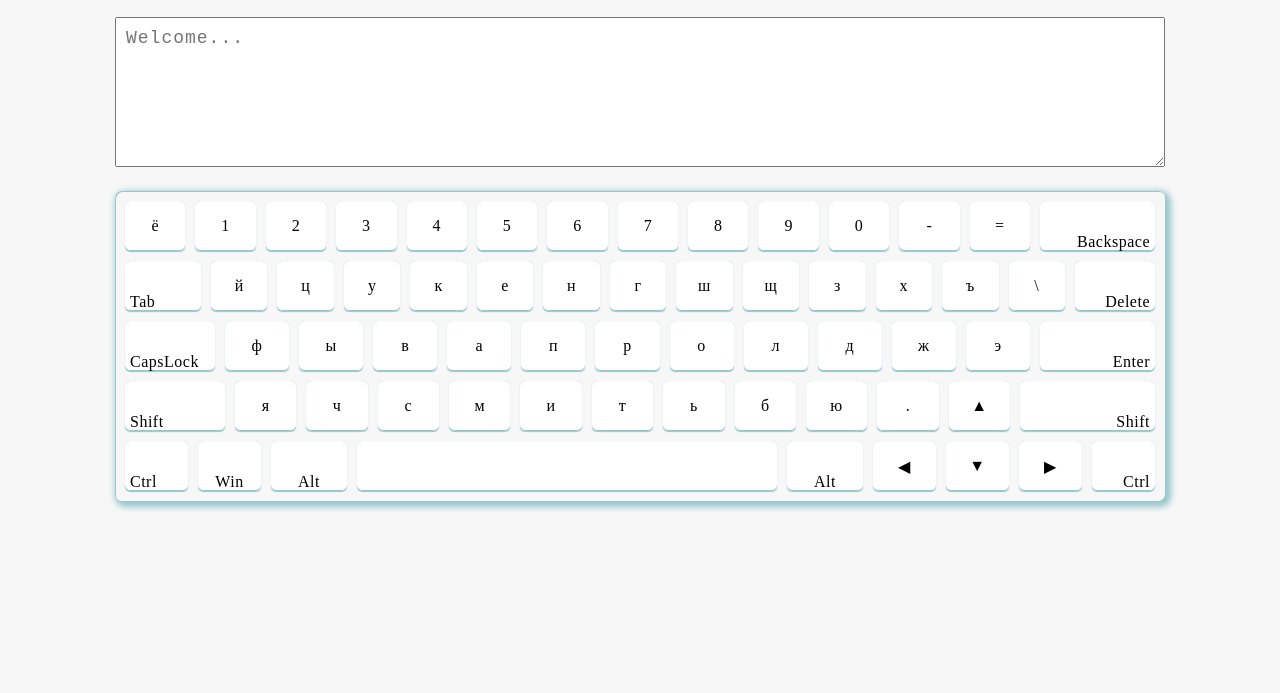
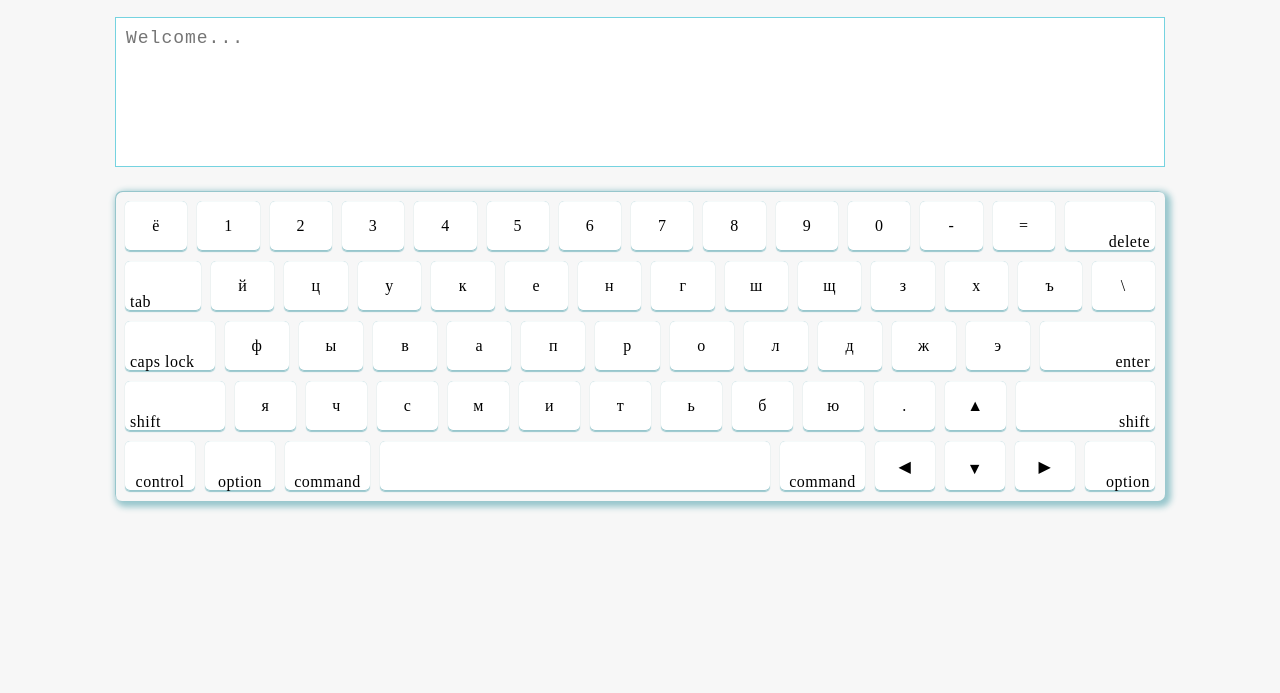
Before and after one commit to Veronika2811/virtual-keyboard, a website with bundled scripts: page index.html in a window 1280 px wide. Shown: the part 107-800 px from the top of the page. Built offline with nearby package versions, Linux system fonts and the light colour scheme; a web font is replaced by a local one.

Commit message:
feat: add mouse event keyboard

```diff
--- a/assets/js/Key.js
+++ b/assets/js/Key.js
@@ -6,7 +6,7 @@ export default class Key {
     this.shift = shift;
     this.code = code;
     this.isFnKey = Boolean(
-      code.match(/Control|Alt|Shift|Tab|Backspace|Del|Enter|Caps|Win/),
+      code.match(/Control|Alt|Shift|Tab|Backspace|Del|Enter|Caps|Meta/),
     );
 
     const letter = create('div', 'key', small);
--- a/assets/js/Keyboard.js
+++ b/assets/js/Keyboard.js
@@ -1,4 +1,3 @@
-// import * as storage from "./storage.js";
 import { set } from './storage.js';
 import create from './createDomNode.js';
 import language from './languages.js';
@@ -23,14 +22,15 @@ export default class Keyboard {
     const subtitle = create(
       'h2',
       'subtitle',
-      'The keyboard was created in the Windows operating system',
+      'The keyboard was created in the MacOs operating system',
     );
 
     const description = create(
       'h3',
       'description',
-      'To switch the language, the combination Ctrl + Alt',
+      'To switch the language, the combination control + option (Ctrl + Alt)',
     );
+    description.style.color = 'red';
 
     const textarea = create('textarea', 'textarea', '', 'Welcome...');
 
@@ -48,7 +48,7 @@ export default class Keyboard {
       this.subtitle,
       this.description,
       this.textarea,
-      keyboard,
+      this.keyboard,
     );
 
     document.body.prepend(this.main);
@@ -77,7 +77,18 @@ export default class Keyboard {
 
     document.addEventListener('keydown', this.handleEvent);
     document.addEventListener('keyup', this.handleEvent);
+    this.keyboard.addEventListener('mousedown', this.mouseHandleEvent);
+    this.keyboard.addEventListener('mouseup', this.mouseHandleEvent);
   }
+
+  mouseHandleEvent = (event) => {
+    event.stopPropagation();
+    const buttonClick = event.target.closest('.key');
+    if (!buttonClick) {
+      return;
+    }
+    this.handleEvent({ code: buttonClick.code, type: event.type });
+  };
 
   handleEvent = (event) => {
     if (event.stopPropagation) {
@@ -89,10 +100,10 @@ export default class Keyboard {
     const { code, type } = event;
     const buttonObject = this.buttons.find((key) => key.code === code);
 
-    if (type.match(/keydown|mousedown/)) {
+    if (type === 'keydown' || type === 'mousedown') {
       buttonObject.letter.classList.add('active');
 
-      if (type.match(/key/)) {
+      if (type === 'keydown') {
         event.preventDefault();
       }
 
@@ -104,7 +115,6 @@ export default class Keyboard {
         this.changeCharactersKeyboard(true);
       }
 
-      // Залипание и изменения регистра
       if (code === 'CapsLock' && !this.isCaps) {
         this.isCaps = true;
         this.changeCharactersKeyboard(true);
@@ -114,7 +124,6 @@ export default class Keyboard {
         buttonObject.letter.classList.remove('active');
       }
 
-      // Смена языка
       if (code === 'ControlLeft' || code === 'ControlRight') {
         this.keyCtrl = true;
       }
@@ -129,7 +138,6 @@ export default class Keyboard {
         this.switchLanguage();
       }
 
-      // Вывод символов в textarea
       if (!this.isCaps) {
         this.printToTextarea(
           buttonObject,
@@ -141,13 +149,12 @@ export default class Keyboard {
           this.shiftKey ? buttonObject.small : buttonObject.shift,
         );
       }
-    } else if (type.match(/keyup|mouseup/)) {
+    } else if (type === 'keyup' || type === 'mouseup') {
       if (code === 'ShiftLeft' || code === 'ShiftRight') {
         this.shiftKey = false;
         this.changeCharactersKeyboard(false);
       }
 
-      // Смена языка
       if (code === 'ControlLeft' || code === 'ControlRight') {
         this.keyCtrl = false;
       }
@@ -155,8 +162,9 @@ export default class Keyboard {
         this.keyAlt = false;
       }
 
-      // Отлипание Caps
-      if (!code.match(/Caps/)) buttonObject.letter.classList.remove('active');
+      if (code !== 'CapsLock') {
+        buttonObject.letter.classList.remove('active');
+      }
     }
   };
 
@@ -229,16 +237,16 @@ export default class Keyboard {
         this.textarea.value = `${leftSide}\n${rightSide}`;
         cursorPosition += 1;
         break;
-      case 'Delete':
-        this.textarea.value = `${leftSide}${rightSide.slice(1)}`;
-        break;
       case 'Backspace':
         this.textarea.value = `${leftSide.slice(0, -1)}${rightSide}`;
         cursorPosition -= 1;
         break;
       case 'Space':
         this.textarea.value = `${leftSide} ${rightSide}`;
-        cursorPosition += 1;
+        break;
+      case 'MetaLeft':
+        break;
+      case 'MetaRight':
         break;
       default:
         break;
--- a/assets/js/languages.js
+++ b/assets/js/languages.js
@@ -65,12 +65,12 @@ const en = [
     code: 'Equal',
   },
   {
-    small: 'Backspace',
+    small: 'delete',
     shift: null,
     code: 'Backspace',
   },
   {
-    small: 'Tab',
+    small: 'tab',
     shift: null,
     code: 'Tab',
   },
@@ -140,12 +140,7 @@ const en = [
     code: 'Backslash',
   },
   {
-    small: 'Delete',
-    shift: null,
-    code: 'Delete',
-  },
-  {
-    small: 'CapsLock',
+    small: 'caps lock',
     shift: null,
     code: 'CapsLock',
   },
@@ -205,12 +200,12 @@ const en = [
     code: 'Quote',
   },
   {
-    small: 'Enter',
+    small: 'enter',
     shift: null,
     code: 'Enter',
   },
   {
-    small: 'Shift',
+    small: 'shift',
     shift: null,
     code: 'ShiftLeft',
   },
@@ -270,24 +265,30 @@ const en = [
     code: 'ArrowUp',
   },
   {
-    small: 'Shift',
+    small: 'shift',
     shift: null,
     code: 'ShiftRight',
   },
+
   {
-    small: 'Ctrl',
+    small: 'control',
     shift: null,
     code: 'ControlLeft',
   },
   {
-    small: 'Win',
+    small: 'option',
     shift: null,
-    code: 'Win',
+    code: 'AltLeft',
   },
   {
-    small: 'Alt',
+    small: 'command',
     shift: null,
-    code: 'AltLeft',
+    code: 'MetaLeft',
+  },
+  {
+    small: 'command',
+    shift: null,
+    code: 'MetaRight',
   },
   {
     small: ' ',
@@ -295,7 +296,7 @@ const en = [
     code: 'Space',
   },
   {
-    small: 'Alt',
+    small: 'option',
     shift: null,
     code: 'AltRight',
   },
@@ -315,7 +316,7 @@ const en = [
     code: 'ArrowRight',
   },
   {
-    small: 'Ctrl',
+    small: 'control',
     shift: null,
     code: 'ControlRight',
   },
@@ -389,12 +390,12 @@ const ru = [
   },
 
   {
-    small: 'Backspace',
+    small: 'delete',
     shift: null,
     code: 'Backspace',
   },
   {
-    small: 'Tab',
+    small: 'tab',
     shift: null,
     code: 'Tab',
   },
@@ -464,12 +465,7 @@ const ru = [
     code: 'Backslash',
   },
   {
-    small: 'Delete',
-    shift: null,
-    code: 'Delete',
-  },
-  {
-    small: 'CapsLock',
+    small: 'caps lock',
     shift: null,
     code: 'CapsLock',
   },
@@ -529,13 +525,13 @@ const ru = [
     code: 'Quote',
   },
   {
-    small: 'Enter',
+    small: 'enter',
     shift: null,
     code: 'Enter',
   },
 
   {
-    small: 'Shift',
+    small: 'shift',
     shift: null,
     code: 'ShiftLeft',
   },
@@ -595,24 +591,30 @@ const ru = [
     code: 'ArrowUp',
   },
   {
-    small: 'Shift',
+    small: 'shift',
     shift: null,
     code: 'ShiftRight',
   },
+
   {
-    small: 'Ctrl',
+    small: 'control',
     shift: null,
     code: 'ControlLeft',
   },
   {
-    small: 'Win',
+    small: 'option',
     shift: null,
-    code: 'Win',
+    code: 'AltLeft',
   },
   {
-    small: 'Alt',
+    small: 'command',
     shift: null,
-    code: 'AltLeft',
+    code: 'MetaLeft',
+  },
+  {
+    small: 'command',
+    shift: null,
+    code: 'MetaRight',
   },
   {
     small: ' ',
@@ -620,7 +622,7 @@ const ru = [
     code: 'Space',
   },
   {
-    small: 'Alt',
+    small: 'option',
     shift: null,
     code: 'AltRight',
   },
@@ -640,7 +642,7 @@ const ru = [
     code: 'ArrowRight',
   },
   {
-    small: 'Ctrl',
+    small: 'control',
     shift: null,
     code: 'ControlRight',
   },
--- a/assets/js/script.js
+++ b/assets/js/script.js
@@ -33,7 +33,6 @@ const rows = [
     'BracketLeft',
     'BracketRight',
     'Backslash',
-    'Delete',
   ],
   [
     'CapsLock',
@@ -67,14 +66,14 @@ const rows = [
   ],
   [
     'ControlLeft',
-    'Win',
     'AltLeft',
+    'MetaLeft',
     'Space',
-    'AltRight',
+    'MetaRight',
     'ArrowLeft',
     'ArrowDown',
     'ArrowRight',
-    'ControlRight',
+    'AltRight',
   ],
 ];
 
--- a/assets/style.css
+++ b/assets/style.css
@@ -35,6 +35,11 @@ body {
   font-size: 18px;
   letter-spacing: 1px;
   margin: 20px 0;
+  outline: none;
+  resize: none;
+  border-width: 1px;
+  border-style: solid;
+  border-color: #75d3e0;
 }
 
 .keyboard {
@@ -56,7 +61,7 @@ body {
 }
 
 .row:nth-child(2) {
-  grid-template-columns: repeat(15, 1fr);
+  grid-template-columns: repeat(14, 1fr);
 }
 
 .row:nth-child(3),
@@ -90,11 +95,8 @@ body {
   transition: all 0.2s ease;
 }
 
-/* Right button */
-
 [data-code="Backspace"],
-[data-code="Delete"],
-[data-code="ControlRight"],
+[data-code="AltRight"],
 [data-code="Enter"],
 [data-code="ShiftRight"] {
   align-items: flex-end;
@@ -103,11 +105,7 @@ body {
 }
 
 [data-code="Backspace"] {
-  width: 115px;
-}
-
-[data-code="Delete"] {
-  width: 80px;
+  width: 90px;
 }
 
 [data-code="Enter"] {
@@ -115,15 +113,13 @@ body {
 }
 
 [data-code="ShiftRight"] {
-  width: 135px;
+  width: 139px;
 }
 
-/* Left button */
-
 [data-code="Tab"],
+[data-code="fn"],
 [data-code="CapsLock"],
-[data-code="ShiftLeft"],
-[data-code="ControlLeft"] {
+[data-code="ShiftLeft"] {
   align-items: flex-end;
   justify-content: flex-start;
   padding-left: 5px;
@@ -141,24 +137,36 @@ body {
   width: 100px;
 }
 
-/* Center button */
+[data-code="ControlLeft"] {
+  width: 70px;
+}
 
 [data-code="Win"],
 [data-code="AltLeft"],
-[data-code="AltRight"] {
+[data-code="MetaLeft"],
+[data-code="ControlLeft"] {
   align-items: flex-end;
 }
 
 [data-code="Space"] {
-  width: 420px;
+  width: 390px;
 }
 
 [data-code="AltLeft"],
 [data-code="AltRight"] {
-  width: 76px;
+  width: 70px;
 }
 
-/* Active button */
+[data-code="MetaLeft"],
+[data-code="MetaRight"] {
+  align-items: flex-end;
+  width: 85px;
+}
+
+[data-code="ArrowDown"] {
+  padding-top: 5px;
+}
+
 .active {
   background-color: #d7f2f5;
   border: 1px solid #97c6cc;
```
